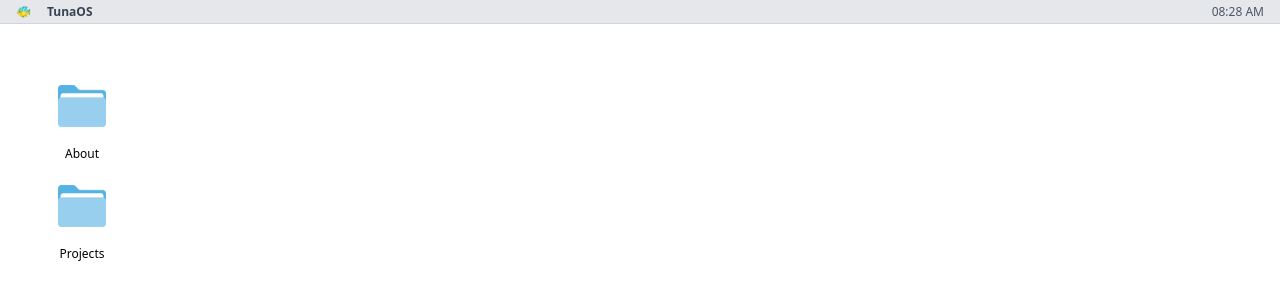
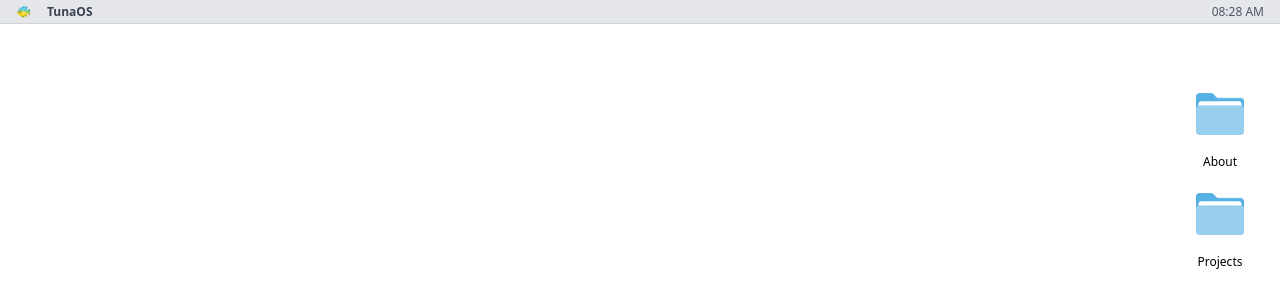
Before and after one commit to 2na3k/2na3k-app, a React (Vite) app: page / in a window 1280 px wide. Shown: the top 308 px of the page. Built offline with nearby package versions, Linux system fonts and the light colour scheme.

Commit message:
fixing the hovering one

```diff
--- a/src/App.tsx
+++ b/src/App.tsx
@@ -43,6 +43,23 @@ const ClassicMacDesktop: React.FC = () => {
   useEffect(() => {
     dragStateRef.current = dragState;
   }, [dragState]);
+
+  useEffect(() => {
+    if (desktopRef.current) {
+      const desktopWidth = desktopRef.current.clientWidth;
+      const iconWidth = 80;
+      const paddingRight = 20;
+      const newX = desktopWidth - iconWidth - paddingRight;
+
+      setAppState(prev => ({
+        ...prev,
+        iconPositions: {
+          about: { x: newX, y: 50 },
+          projects: { x: newX, y: 150 }
+        }
+      }));
+    }
+  }, []);
 
   // Desktop icons configuration
   const desktopIcons: DesktopIconType[] = [
--- a/src/components/DesktopIcon.tsx
+++ b/src/components/DesktopIcon.tsx
@@ -10,7 +10,7 @@ const DesktopIcon: React.FC<DesktopIconProps> = ({
 }) => {
   return (
     <div
-      className="absolute flex flex-col items-center cursor-pointer group select-none"
+      className="absolute cursor-pointer"
       style={{
         willChange: 'transform',
         transform: `translate(${position.x}px, ${position.y}px)`
@@ -18,12 +18,18 @@ const DesktopIcon: React.FC<DesktopIconProps> = ({
       onMouseDown={onDragStart}
       onClick={onClick}
     >
-      <div className="w-16 h-16 mb-2 flex items-center justify-center">
-        {icon}
+      <div className="p-2">
+        <div
+          className="flex flex-col items-center group select-none"
+        >
+          <div className="w-16 h-16 mb-2 flex items-center justify-center">
+            {icon}
+          </div>
+          <span className="text-xs text-center text-black max-w-20 truncate">
+            {title}
+          </span>
+        </div>
       </div>
-      <span className="text-xs text-center text-black max-w-20 truncate">
-        {title}
-      </span>
     </div>
   );
 };
```
